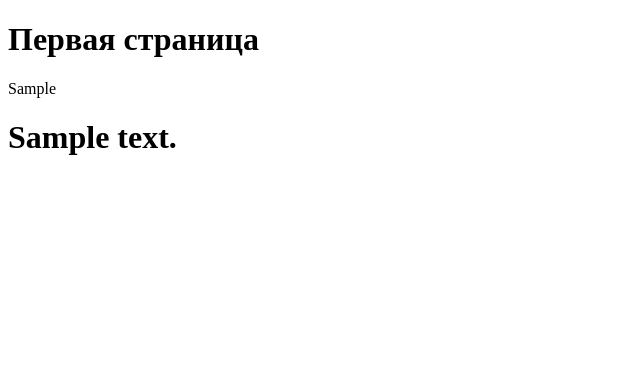
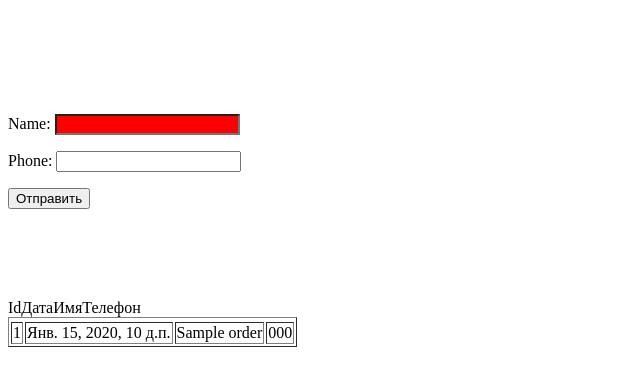
Before and after one commit to akondorsky/Udemy-, a Django app: template project1/templates/index.html in a window 1280 px wide. Shown: the top 386 px of the page, without its empty margins (0-640 px from the left). Run offline with Django 3.2, Linux system fonts and the light colour scheme; tables that the repository leaves empty hold one stand-in row (values such as "Sample post"); the template is opened without the code that fills it: values that come from a table or form of the project are taken from there, most other values are stand-ins (such as "Sample title", 1, 10 or a date in 2020).

Commit message:
Finished lesson 040

```diff
--- /dev/null
+++ b/project1/crm/forms.py
@@ -0,0 +1,6 @@
+from django import forms
+
+
+class OrderForm(forms.Form):
+    name = forms.CharField(max_length=200, required=False, widget=forms.TextInput(attrs={'class': 'css_input'}))
+    phone = forms.CharField(max_length=200)
--- a/project1/project1/urls.py
+++ b/project1/project1/urls.py
@@ -15,9 +15,10 @@ Including another URLconf
 """
 from django.contrib import admin
 from django.urls import path
-
+from crm import views
 
 urlpatterns = [
     path('admin/', admin.site.urls),
-
+    path('', views.first_page),
+    path('thanks/', views.thanks_page, name = 'thanks_page'),
 ]
--- a/project1/templates/index.html
+++ b/project1/templates/index.html
@@ -5,8 +5,51 @@
     <title>Title</title>
 </head>
 <body>
-    <h1>Первая страница</h1>
-    {{ a }}
-    <h1>{{ text }}</h1>
+<br>
+<br>
+<br>
+<br>
+<br>
+
+<style>
+    .css_input {
+        color: yellow;
+        background-color: red;
+    }
+</style>
+
+
+<form action="{% url 'thanks_page' %}" method="POST">
+    {% csrf_token %}
+    {{ form.as_p }}
+    <button type="submit">Отправить</button>
+</form>
+
+<br>
+<br>
+<br>
+<br>
+<br>
+
+{% if object_list %}
+<table border="1">
+    <tr>
+        <tn>Id</tn>
+        <tn>Дата</tn>
+        <tn>Имя</tn>
+        <tn>Телефон</tn>
+    </tr>
+    {% for obj in object_list %}
+    <tr>
+        <td>{{ obj.id}}</td>
+        <td>{{ obj.order_dt}}</td>
+        <td>{{ obj.order_name}}</td>
+        <td>{{ obj.order_phone}}</td>
+    </tr>
+    {% endfor %}
+</table>
+{% else %}
+Нет данных
+{% endif %}
 </body>
 </html>
```
Also changed, not shown: project1/crm/views.py (+19 -0 lines), project1/templates/thanks_page.html (added, +10 -0 lines).
